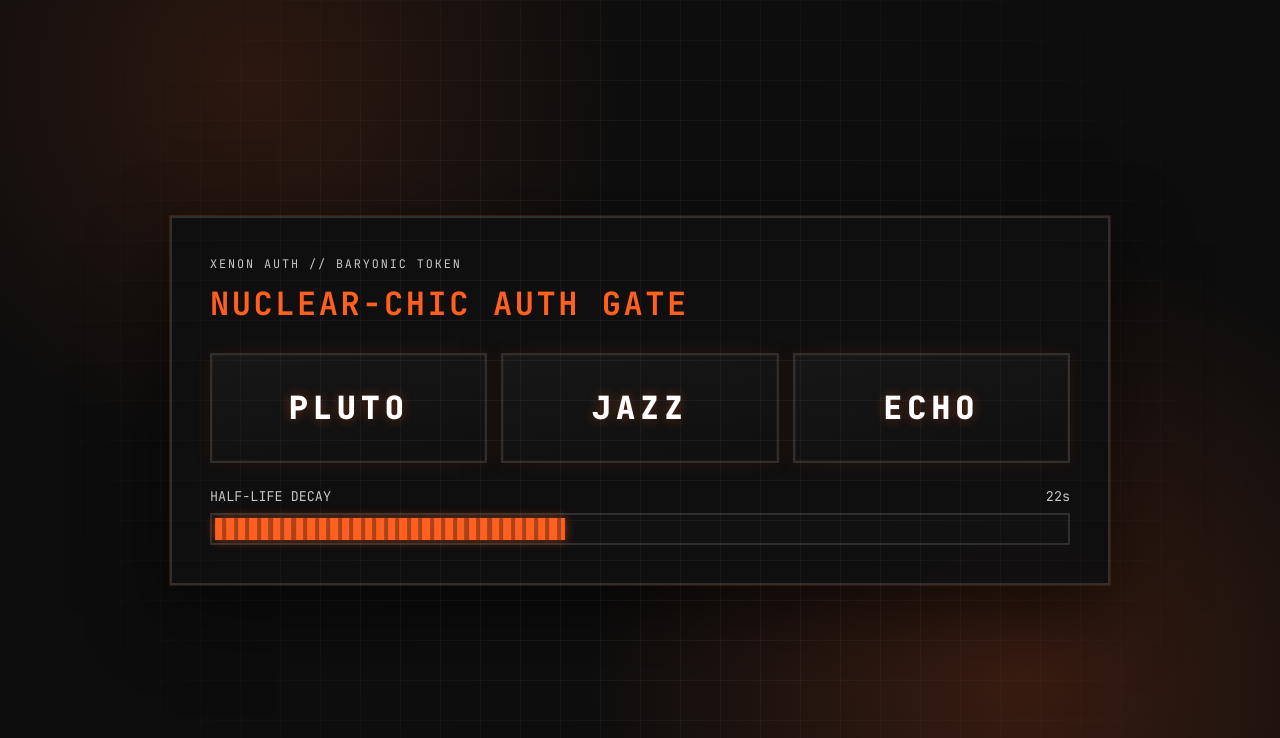
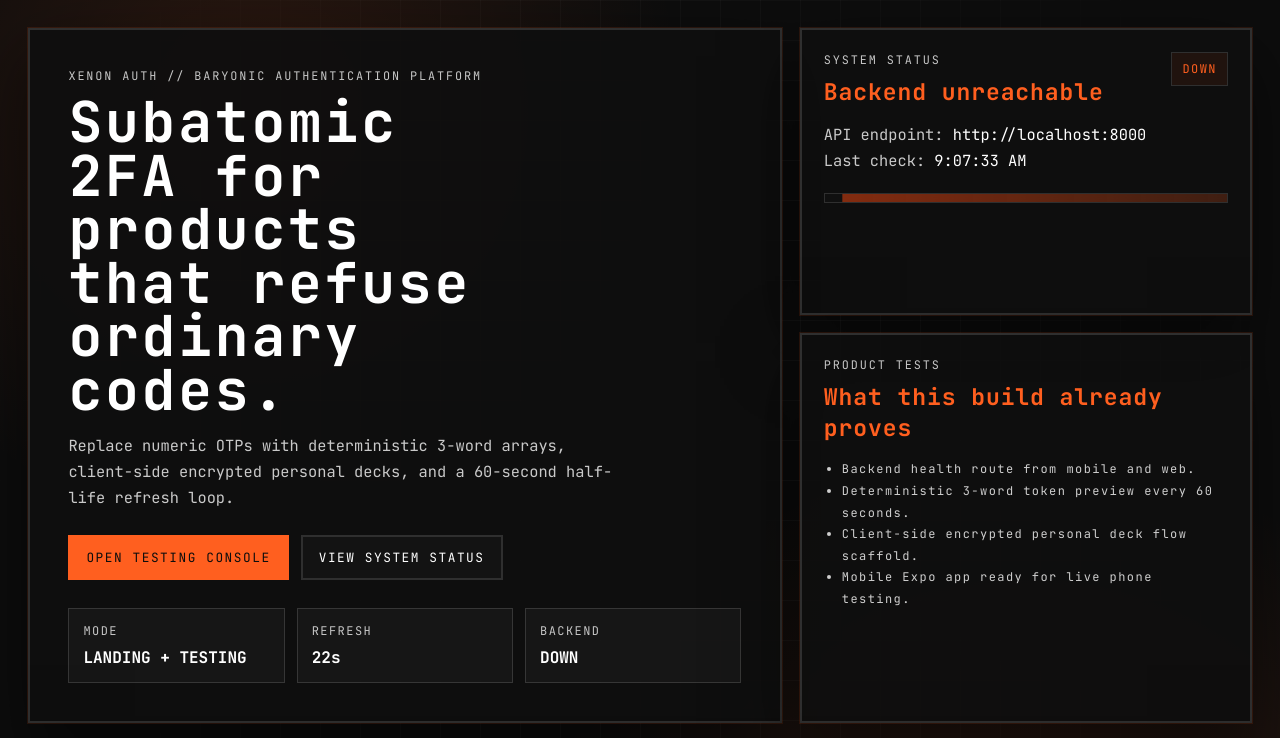
Before and after one commit to ducktv1203/xenon-auth, a React (Vite) app in the folder frontend/: page / in a window 1280 px wide. Shown: the top 738 px of the page. Built offline with nearby package versions, Linux system fonts and the light colour scheme; no server answers.

Commit message:
feat: Implement backend status check and enhance landing page layout

```diff
--- a/frontend/src/App.tsx
+++ b/frontend/src/App.tsx
@@ -2,6 +2,9 @@ import { useEffect, useMemo, useState } from "react";
 
 const STEP_SECONDS = 60;
 const HALF_LIFE_SECONDS = 30;
+const DEFAULT_BACKEND_URL = "http://localhost:8000";
+
+type BackendStatus = "checking" | "online" | "offline";
 
 function useHalfLifeTimer() {
   const [now, setNow] = useState(() => Date.now());
@@ -21,19 +24,125 @@ function useHalfLifeTimer() {
   return { secondsLeft, decayRatio };
 }
 
+function useBackendStatus(backendUrl: string) {
+  const [status, setStatus] = useState<BackendStatus>("checking");
+  const [lastChecked, setLastChecked] = useState<string>("");
+
+  useEffect(() => {
+    let active = true;
+
+    const checkHealth = async () => {
+      setStatus((current) => (current === "offline" ? "checking" : current));
+      try {
+        const response = await fetch(`${backendUrl.replace(/\/$/, "")}/health`);
+        if (!response.ok) {
+          throw new Error(`HTTP ${response.status}`);
+        }
+        if (active) {
+          setStatus("online");
+          setLastChecked(new Date().toLocaleTimeString());
+        }
+      } catch {
+        if (active) {
+          setStatus("offline");
+          setLastChecked(new Date().toLocaleTimeString());
+        }
+      }
+    };
+
+    checkHealth();
+    const id = window.setInterval(checkHealth, STEP_SECONDS * 1000);
+
+    return () => {
+      active = false;
+      window.clearInterval(id);
+    };
+  }, [backendUrl]);
+
+  return { status, lastChecked };
+}
+
 export default function App() {
   const { secondsLeft, decayRatio } = useHalfLifeTimer();
+  const sampleWords = useMemo(() => ["PLUTO", "JAZZ", "ECHO"], []);
+  const [backendUrl] = useState(DEFAULT_BACKEND_URL);
+  const { status, lastChecked } = useBackendStatus(backendUrl);
 
-  const sampleWords = useMemo(() => ["PLUTO", "JAZZ", "ECHO"], []);
+  const statusTone = status === "online" ? "LIVE" : status === "offline" ? "DOWN" : "CHECKING";
 
   return (
     <div className="shell">
       <div className="ambient-grid" aria-hidden="true" />
-      <main className="reactor-panel">
-        <header className="panel-header">
-          <p className="eyebrow">XENON AUTH // BARYONIC TOKEN</p>
-          <h1>NUCLEAR-CHIC AUTH GATE</h1>
-        </header>
+      <main className="landing-layout">
+        <section className="hero-panel">
+          <p className="eyebrow">XENON AUTH // BARYONIC AUTHENTICATION PLATFORM</p>
+          <h1>Subatomic 2FA for products that refuse ordinary codes.</h1>
+          <p className="hero-copy">
+            Replace numeric OTPs with deterministic 3-word arrays, client-side encrypted
+            personal decks, and a 60-second half-life refresh loop.
+          </p>
+
+          <div className="hero-actions">
+            <a className="primary-action" href="#testing">
+              Open Testing Console
+            </a>
+            <a className="secondary-action" href="#status">
+              View System Status
+            </a>
+          </div>
+
+          <div className="hero-stat-grid">
+            <article className="hero-stat">
+              <span>MODE</span>
+              <strong>LANDING + TESTING</strong>
+            </article>
+            <article className="hero-stat">
+              <span>REFRESH</span>
+              <strong>{secondsLeft}s</strong>
+            </article>
+            <article className="hero-stat">
+              <span>BACKEND</span>
+              <strong>{statusTone}</strong>
+            </article>
+          </div>
+        </section>
+
+        <section className="status-column" id="status">
+          <article className={`status-card status-${status}`}>
+            <div className="status-card-header">
+              <div>
+                <p className="eyebrow">SYSTEM STATUS</p>
+                <h2>{status === "online" ? "Backend is live" : status === "offline" ? "Backend unreachable" : "Checking backend"}</h2>
+              </div>
+              <div className="status-pill">{statusTone}</div>
+            </div>
+            <p className="status-copy">
+              API endpoint: <span>{backendUrl}</span>
+              <br />
+              Last check: <span>{lastChecked || "pending"}</span>
+            </p>
+            <div className="status-meter">
+              <div className="status-meter-fill" />
+            </div>
+          </article>
+
+          <article className="status-card">
+            <p className="eyebrow">PRODUCT TESTS</p>
+            <h2>What this build already proves</h2>
+            <ul className="feature-list">
+              <li>Backend health route from mobile and web.</li>
+              <li>Deterministic 3-word token preview every 60 seconds.</li>
+              <li>Client-side encrypted personal deck flow scaffold.</li>
+              <li>Mobile Expo app ready for live phone testing.</li>
+            </ul>
+          </article>
+        </section>
+
+        <section className="testing-panel" id="testing">
+          <div className="panel-header">
+            <p className="eyebrow">LIVE TOKEN PREVIEW</p>
+            <h2>Testing surface</h2>
+          </div>
 
           <section className="words-display" aria-label="Current authentication words">
             {sampleWords.map((word) => (
@@ -52,6 +161,7 @@ export default function App() {
               <div className="decay-fill" style={{ transform: `scaleX(${decayRatio})` }} />
             </div>
           </section>
+        </section>
       </main>
     </div>
   );
--- a/frontend/src/styles.css
+++ b/frontend/src/styles.css
@@ -32,9 +32,7 @@ body {
 .shell {
   position: relative;
   min-height: 100vh;
-  display: grid;
-  place-items: center;
-  padding: 24px;
+  padding: 28px;
 }
 
 .ambient-grid {
@@ -48,12 +46,45 @@ body {
   pointer-events: none;
 }
 
-.reactor-panel {
-  width: min(940px, 100%);
+.landing-layout {
+  position: relative;
+  z-index: 1;
+  display: grid;
+  grid-template-columns: minmax(0, 1.25fr) minmax(300px, 0.75fr);
+  gap: 18px;
+  max-width: 1320px;
+  margin: 0 auto;
+  animation: panel-boot 750ms ease-out;
+}
+
+.hero-panel,
+.status-card,
+.testing-panel {
   border: 2px solid var(--lead-gray);
-  background: rgba(15, 15, 15, 0.94);
-  box-shadow: 0 0 0 1px rgba(255, 95, 31, 0.15), 0 28px 70px rgba(0, 0, 0, 0.55);
-  padding: clamp(16px, 3vw, 38px);
+  background: rgba(15, 15, 15, 0.92);
+  box-shadow: 0 0 0 1px rgba(255, 95, 31, 0.12), 0 28px 70px rgba(0, 0, 0, 0.55);
+}
+
+.hero-panel {
+  padding: clamp(22px, 3vw, 40px);
+  min-height: 100%;
+}
+
+.status-column {
+  display: grid;
+  gap: 18px;
+}
+
+.status-card {
+  padding: 22px;
+}
+
+.testing-panel {
+  grid-column: 1 / -1;
+  padding: clamp(18px, 3vw, 34px);
+}
+
+.panel-header {
   animation: panel-boot 750ms ease-out;
 }
 
@@ -69,16 +100,148 @@ body {
 }
 
 h1 {
-  margin: 10px 0 0;
-  letter-spacing: 0.08em;
-  font-size: clamp(1.3rem, 3vw, 2rem);
+  margin: 12px 0 0;
+  letter-spacing: 0.05em;
+  font-size: clamp(2.2rem, 4.4vw, 4.8rem);
+  line-height: 0.95;
+  max-width: 12ch;
+  color: #fff;
+}
+
+h2 {
+  margin: 8px 0 0;
+  letter-spacing: 0.04em;
+  font-size: clamp(1.1rem, 1.8vw, 1.5rem);
   color: var(--neon-orange);
+}
+
+.hero-copy,
+.status-copy {
+  max-width: 60ch;
+  color: rgba(255, 255, 255, 0.78);
+  line-height: 1.7;
+  font-size: 0.96rem;
+}
+
+.hero-actions {
+  display: flex;
+  flex-wrap: wrap;
+  gap: 12px;
+  margin-top: 24px;
+}
+
+.primary-action,
+.secondary-action {
+  text-decoration: none;
+  padding: 12px 16px;
+  border: 2px solid var(--lead-gray);
+  font-size: 0.8rem;
+  letter-spacing: 0.12em;
+  text-transform: uppercase;
+  transition: transform 140ms ease, border-color 140ms ease, background 140ms ease;
+}
+
+.primary-action {
+  background: var(--neon-orange);
+  color: #0d0d0d;
+  border-color: var(--neon-orange);
+}
+
+.secondary-action {
+  color: #fff;
+  background: rgba(255, 255, 255, 0.02);
+}
+
+.primary-action:hover,
+.secondary-action:hover {
+  transform: translateY(-2px);
+  border-color: var(--neon-orange);
+}
+
+.hero-stat-grid {
+  display: grid;
+  grid-template-columns: repeat(3, minmax(0, 1fr));
+  gap: 12px;
+  margin-top: 28px;
+}
+
+.hero-stat {
+  border: 1px solid rgba(255, 255, 255, 0.14);
+  background: rgba(255, 255, 255, 0.03);
+  padding: 14px;
+}
+
+.hero-stat span,
+.status-pill,
+.feature-list {
+  font-size: 0.75rem;
+  letter-spacing: 0.12em;
+}
+
+.hero-stat span {
+  display: block;
+  color: var(--ash);
+  margin-bottom: 8px;
+}
+
+.hero-stat strong {
+  color: white;
+  font-size: 1rem;
+}
+
+.status-card-header {
+  display: flex;
+  justify-content: space-between;
+  gap: 12px;
+  align-items: flex-start;
+}
+
+.status-pill {
+  padding: 8px 10px;
+  border: 1px solid var(--lead-gray);
+  background: rgba(255, 95, 31, 0.08);
+  color: var(--neon-orange);
+}
+
+.status-copy span {
+  color: white;
+}
+
+.status-meter {
+  margin-top: 18px;
+  height: 10px;
+  border: 1px solid var(--lead-gray);
+  background: #101010;
+  overflow: hidden;
+}
+
+.status-meter-fill {
+  height: 100%;
+  width: 100%;
+  background: linear-gradient(90deg, var(--neon-orange), rgba(255, 95, 31, 0.35));
+  animation: meter-pulse 2.4s ease-in-out infinite;
+}
+
+.status-offline .status-meter-fill {
+  background: linear-gradient(90deg, #8b2e10, rgba(255, 95, 31, 0.2));
+}
+
+.status-checking .status-meter-fill {
+  background: linear-gradient(90deg, #5c5c5c, rgba(255, 255, 255, 0.08));
+}
+
+.feature-list {
+  margin: 16px 0 0;
+  padding-left: 18px;
+  color: rgba(255, 255, 255, 0.8);
+  line-height: 1.8;
 }
 
 .words-display {
   display: grid;
   grid-template-columns: repeat(3, minmax(0, 1fr));
   gap: 14px;
+  margin-top: 8px;
 }
 
 .word-cell {
@@ -139,7 +302,35 @@ h1 {
   }
 }
 
+@keyframes meter-pulse {
+  0%,
+  100% {
+    transform: translateX(-8%);
+    opacity: 0.75;
+  }
+  50% {
+    transform: translateX(8%);
+    opacity: 1;
+  }
+}
+
 @media (max-width: 760px) {
+  .shell {
+    padding: 18px;
+  }
+
+  .landing-layout {
+    grid-template-columns: 1fr;
+  }
+
+  .hero-stat-grid {
+    grid-template-columns: 1fr;
+  }
+
+  h1 {
+    font-size: clamp(2rem, 11vw, 3.5rem);
+  }
+
   .words-display {
     grid-template-columns: 1fr;
   }
```
Also changed, not shown: frontend/src/crypto.ts (+5 -4 lines). Lines whose indentation alone changed are shown as unchanged.
